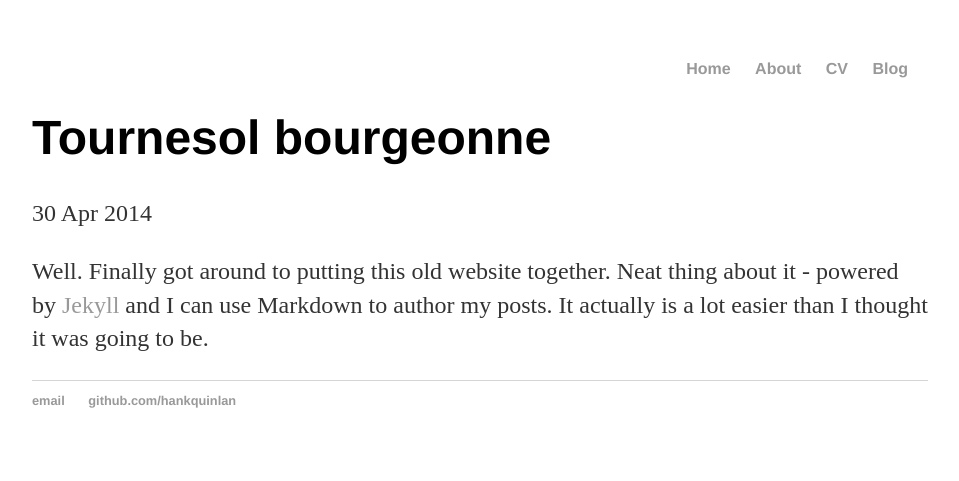
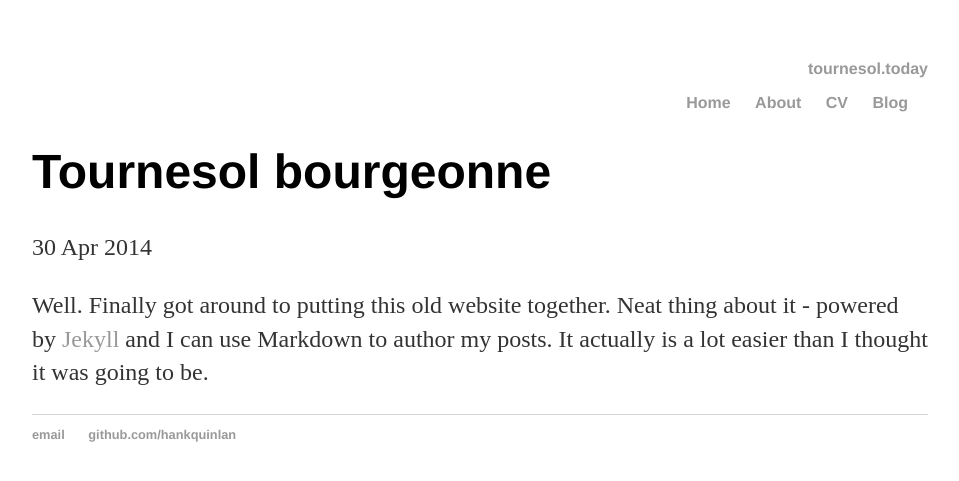
Before and after one commit to tournedev/tournedev.github.io, a Jekyll site: the page built from _posts/2016-05-19-my-first-post.md, in a window 1280 px wide. Shown: the top 481 px of the page, without its empty margins (160-1119 px from the left). Built offline with Jekyll 4.4.1, drawn with Linux system fonts in a browser that asks for light colours.

Commit message:
Update default.html

```diff
--- a/_layouts/default.html
+++ b/_layouts/default.html
@@ -7,12 +7,19 @@
 		</head>
 		<body>
 			<nav>
+			<div id="logo">
+			<ul>
+				<lu><a href="/"><bold>tournesol</bold>.today</a></lu>
+			</ul>
+			</div>
+	    		<div id="menu">
 	    		<ul>
 	        		<li><a href="/">Home</a></li>
 		        	<li><a href="/about">About</a></li>
 	        		<li><a href="/cv">CV</a></li>
 	        		<li><a href="/blog">Blog</a></li>
 	    		</ul>
+	    		</div>
 			</nav>
 			<div class="container">
 
```
